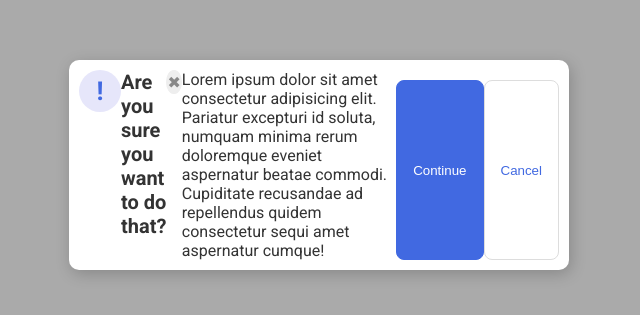
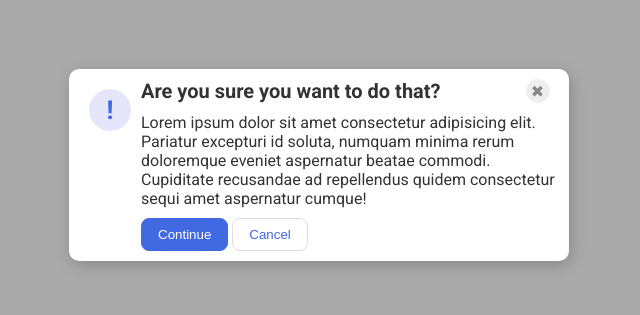
Before and after one commit to leann1109/CSS-Methods, a plain HTML site: page flex/05-flex-modal/index.html in a window 1280 px wide. Shown: the part 235-550 px from the top of the page, without its empty margins (321-961 px from the left). Drawn offline with Linux system fonts and the light colour scheme.

Commit message:
flexbox exercise 5

```diff
--- a/flex/05-flex-modal/index.html
+++ b/flex/05-flex-modal/index.html
@@ -9,12 +9,23 @@
   </head>
   <body>
     <div class="modal">
-      <div class="icon">!</div>
-      <div class="header">Are you sure you want to do that?</div>
-      <button class="close-button">✖</button>
-      <div class="text">Lorem ipsum dolor sit amet consectetur adipisicing elit. Pariatur excepturi id soluta, numquam minima rerum doloremque eveniet aspernatur beatae commodi. Cupiditate recusandae ad repellendus quidem consectetur sequi amet aspernatur cumque!</div>
-      <button class="continue">Continue</button>
-      <button class="cancel">Cancel</button>
+      <div class="icon-container">
+        <div class="icon">!</div>
+      </div>
+
+      <div class="right-side">
+        <div class="confirm">
+          <div class="header">Are you sure you want to do that?</div>
+          <div class="close-div"><button class="close-button">✖</button></div>
+        </div>
+
+        <div class="text">Lorem ipsum dolor sit amet consectetur adipisicing elit. Pariatur excepturi id soluta, numquam minima rerum doloremque eveniet aspernatur beatae commodi. Cupiditate recusandae ad repellendus quidem consectetur sequi amet aspernatur cumque!</div>
+
+        <div class="buttons">
+          <button class="continue">Continue</button>
+          <button class="cancel">Cancel</button>
+        </div>
+      </div>
     </div>
   </body>
 </html>
```
